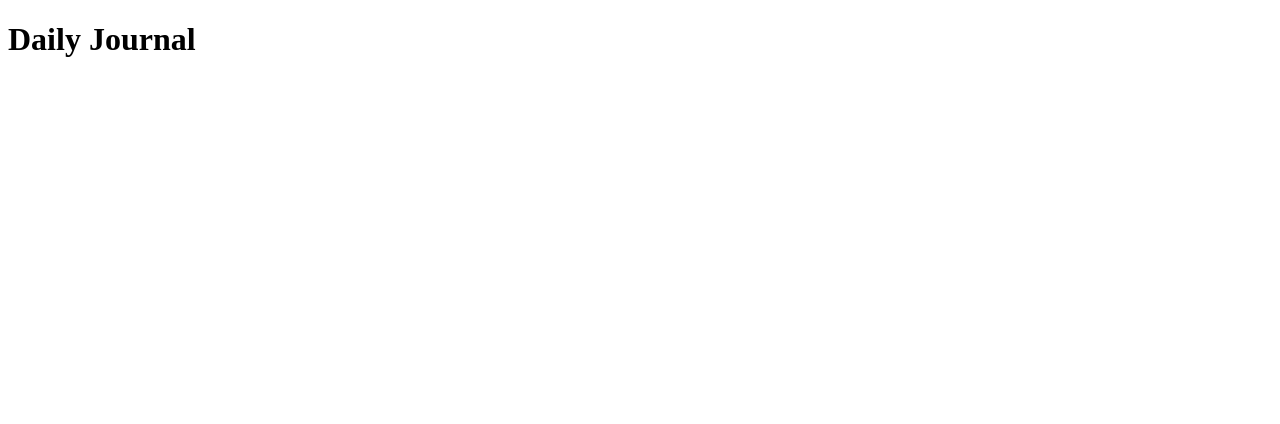
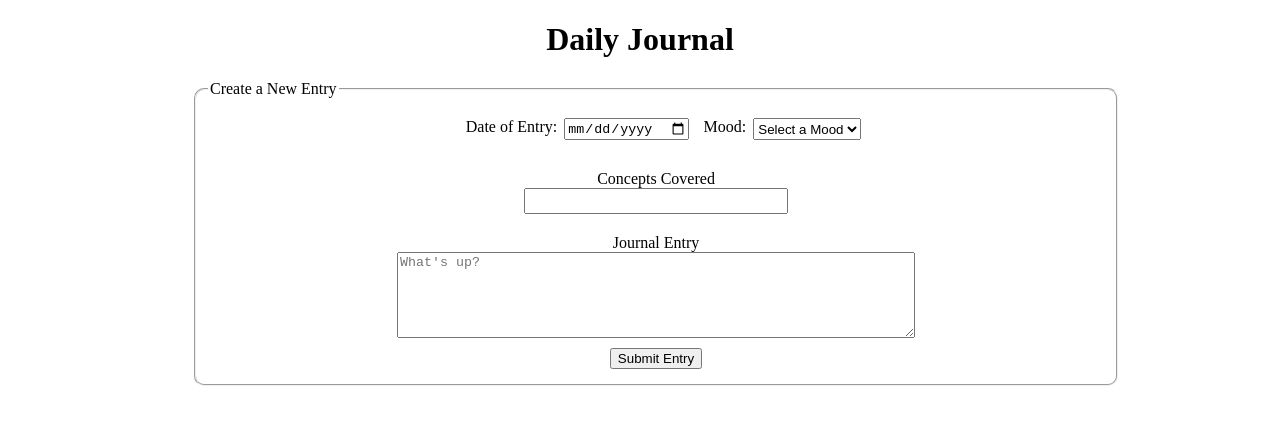
Before and after one commit to Nolan-Little/Daily-Journal, a plain HTML site: page src/index.html in a window 1280 px wide. Drawn offline with Linux system fonts and the light colour scheme.

Commit message:
add daily journal header and basic form entry elements and submit button

```diff
--- a/src/index.html
+++ b/src/index.html
@@ -8,7 +8,36 @@
   <title>Document</title>
 </head>
 <body>
-  <h1>Daily Journal</h1>
+  <h1 class="journal__header">Daily Journal</h1>
 
+  <!-- New journal entry form -->
+
+  <form action="" class="journal__form">
+    <fieldset class="journal__form--fields">
+        <legend>Create a New Entry</legend>
+        <div class="date-mood-pair">
+          <label for="journalDate">Date of Entry:</label>
+          <input type="date" name="journalDate" id="journalDate">
+          <label for="journalMood">Mood:</label>
+          <select type="select" name="journalMood" id="journalMood">
+            <option value="">Select a Mood</option>
+            <option value="Happy">Happy</option>
+            <option value="Excited">Excited</option>
+            <option value="Sad">Sad</option>
+            <option value="Anxious">Anxious</option>
+            <option value="Frustrated">Frustrated</option>
+          </select>
+        </div>
+        <div class="form-labelpair">
+          <label for="journalConcepts">Concepts Covered</label>
+          <input class="form--textEntry" type="text" name="journalConcepts" id="journalConcepts">
+        </div>
+        <div class="form-labelpair">
+          <label for="journalEntry">Journal Entry</label>
+          <textarea class="form--textEntry" type="textarea" name="journalEntry" id="journalEntry" placeholder="What's up?"></textarea>
+        </div>
+        <button class="journal--button">Submit Entry</button>
+      </fieldset>
+    </form>
 </body>
 </html>
--- a/src/styles/journal.css
+++ b/src/styles/journal.css
@@ -0,0 +1,53 @@
+
+/* main journal styles */
+h1 {
+  text-align: center;
+}
+
+/* entry field styles */
+.journal__form {
+  display: block;
+  margin: 0 auto;
+  width: 70vw;
+}
+
+.journal__form--fields {
+  display: flex;
+  flex-flow: column nowrap;
+  justify-content: center;
+  align-content: center;
+  width: 70vw;
+  border-radius: 10px;
+}
+
+.form-labelpair {
+  margin: 15px 0 0 0;
+  display: flex ;
+  flex-flow: column wrap;
+  justify-content: space-around;
+  align-items: center;
+  width: 70vw;
+}
+.date-mood-pair {
+  margin: 15px 0;
+  display: flex;
+  justify-content: center;
+}
+
+.date-mood-pair label {
+  margin: 0 7px 0 15px;
+}
+
+.form--textEntry{
+  width: 40vw;
+  height: 80px;
+  margin-bottom: 5px;
+}
+.journal--button {
+  margin: 5px auto;
+}
+input.form--textEntry{
+  width: 20vw;
+  height: 20px;
+  margin-bottom: 5px;
+}
```
